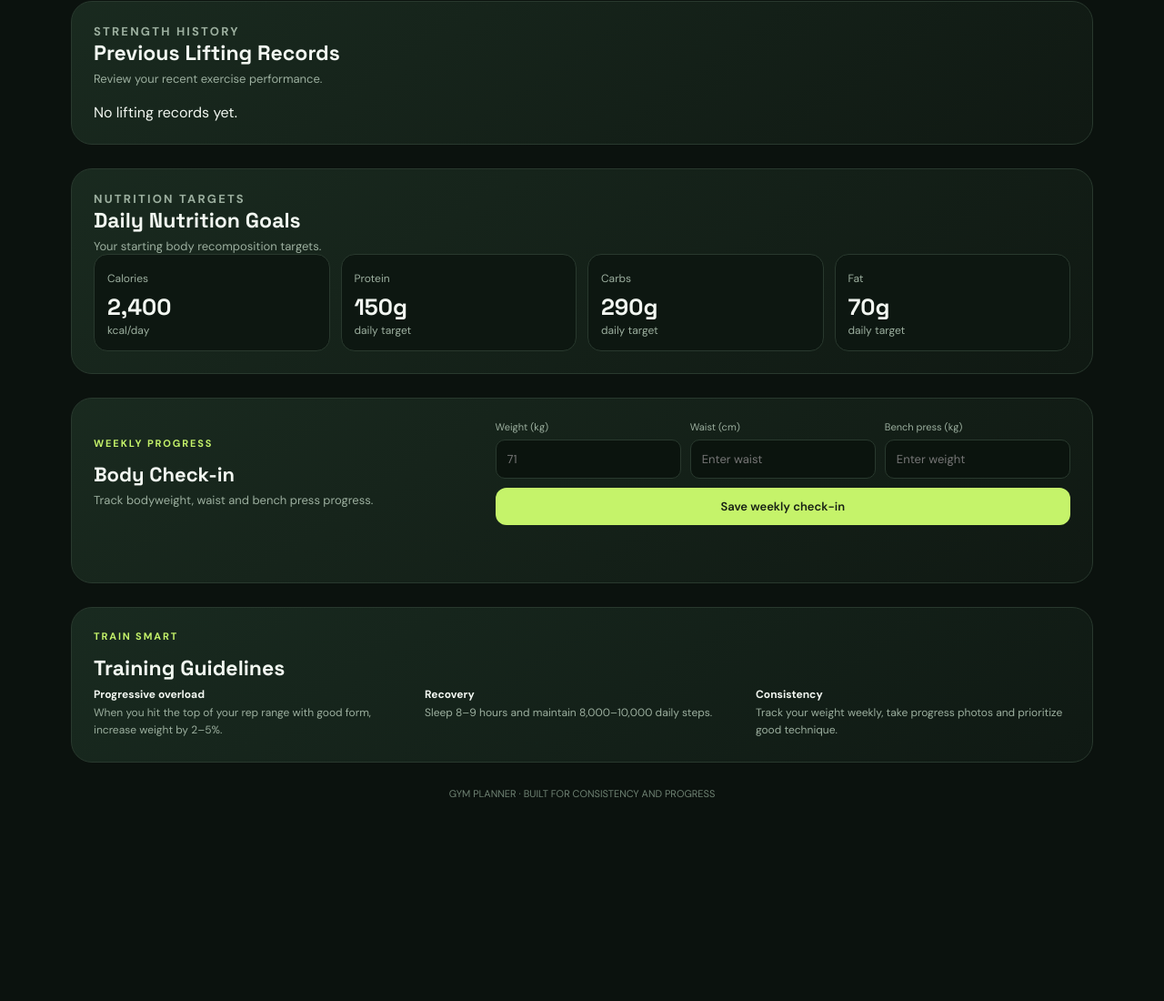
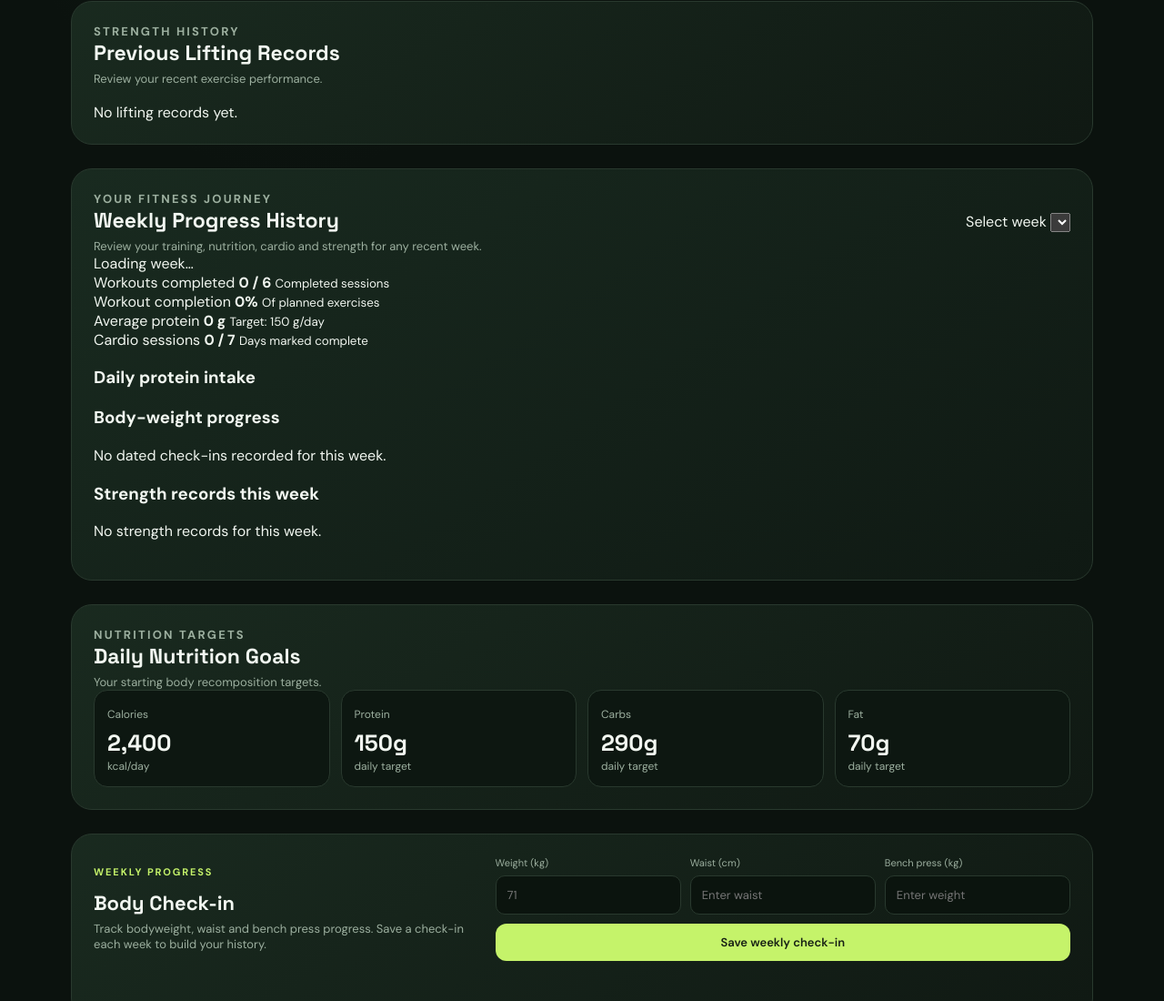
Before and after one commit to CoderAadi07/gym-planner, a plain HTML site: page index.html in a window 1280 px wide. Shown: the part 1531-2631 px from the top of the page at 91% size. Before the commit the page ends 2433 px from the top, so only its background shows below. Drawn offline with Linux system fonts and the light colour scheme; a script that the page names is missing.

Commit message:
Add weekly progress history section
Added a weekly progress history section to track fitness journey.

```diff
--- a/index.html
+++ b/index.html
@@ -79,22 +79,10 @@
 
         <aside class="panel details-panel">
           <h3>Session Details</h3>
-          <div class="detail-row">
-            <span>Cardio plan</span>
-            <strong id="cardio-detail">10–12 min treadmill</strong>
-          </div>
-          <div class="detail-row">
-            <span>Compound rest</span>
-            <strong>2–3 min</strong>
-          </div>
-          <div class="detail-row">
-            <span>Isolation rest</span>
-            <strong>60–90 sec</strong>
-          </div>
-          <div class="detail-row">
-            <span>Effort target</span>
-            <strong>1–3 RIR</strong>
-          </div>
+          <div class="detail-row"><span>Cardio plan</span><strong id="cardio-detail">10–12 min treadmill</strong></div>
+          <div class="detail-row"><span>Compound rest</span><strong>2–3 min</strong></div>
+          <div class="detail-row"><span>Isolation rest</span><strong>60–90 sec</strong></div>
+          <div class="detail-row"><span>Effort target</span><strong>1–3 RIR</strong></div>
           <div class="coach-note">
             <strong>COACH'S NOTE</strong>
             <p>Record your working weights and reps. Focus on controlled technique and progressive overload.</p>
@@ -111,32 +99,24 @@
           <p>Record your working weight, sets and reps for today's exercises.</p>
         </div>
       </div>
-      <div id="lift-tracker" class="tracker-list">
-        Loading exercises…
-      </div>
+      <div id="lift-tracker" class="tracker-list">Loading exercises…</div>
       <p id="lift-message" class="inline-message"></p>
     </section>
 
     <section class="tracker-grid">
-
       <div class="panel">
         <p class="eyebrow">DAILY NUTRITION</p>
         <h2>Protein Tracker</h2>
         <p class="muted">Your daily protein target is 150 grams.</p>
-
         <div class="protein-progress">
-          <div class="protein-progress-bar">
-            <span id="protein-progress-fill"></span>
-          </div>
+          <div class="protein-progress-bar"><span id="protein-progress-fill"></span></div>
           <div class="protein-summary">
             <strong id="protein-total">0 g</strong>
             <span id="protein-remaining">150 g remaining</span>
           </div>
         </div>
-
         <form id="protein-form" class="tracker-form">
-          <label>
-            Protein consumed (grams)
+          <label>Protein consumed (grams)
             <input id="protein-input" type="number" min="0" max="1000" step="1" placeholder="Enter grams" required>
           </label>
           <button class="button button-primary" type="submit">Save protein intake</button>
@@ -148,7 +128,6 @@
         <p class="eyebrow">CARDIO MANAGEMENT</p>
         <h2>Daily Cardio</h2>
         <p class="muted">Check off cardio once you complete it.</p>
-
         <div class="cardio-plan">
           <div>
             <strong>Today's planned cardio</strong>
@@ -161,7 +140,6 @@
         </div>
         <p id="cardio-message" class="inline-message"></p>
       </div>
-
     </section>
 
     <section class="panel">
@@ -172,9 +150,70 @@
           <p>Review your recent exercise performance.</p>
         </div>
       </div>
-      <div id="strength-history" class="history-list">
-        No lifting records yet.
+      <div id="strength-history" class="history-list">No lifting records yet.</div>
+    </section>
+
+    <!-- NEW: WEEKLY PROGRESS HISTORY -->
+    <section class="panel weekly-history-panel" id="weekly-history">
+      <div class="section-heading weekly-heading">
+        <div>
+          <p class="eyebrow">YOUR FITNESS JOURNEY</p>
+          <h2>Weekly Progress History</h2>
+          <p>Review your training, nutrition, cardio and strength for any recent week.</p>
+        </div>
+        <label class="week-selector-label">
+          Select week
+          <select id="week-selector" aria-label="Select a week"></select>
+        </label>
       </div>
+
+      <div class="week-range" id="week-range">Loading week…</div>
+
+      <div class="weekly-stats-grid">
+        <article class="weekly-stat-card">
+          <span>Workouts completed</span>
+          <strong id="week-workouts">0 / 6</strong>
+          <small id="week-workouts-detail">Completed sessions</small>
+        </article>
+        <article class="weekly-stat-card">
+          <span>Workout completion</span>
+          <strong id="week-workout-percent">0%</strong>
+          <small>Of planned exercises</small>
+        </article>
+        <article class="weekly-stat-card">
+          <span>Average protein</span>
+          <strong id="week-protein-average">0 g</strong>
+          <small id="week-protein-detail">Target: 150 g/day</small>
+        </article>
+        <article class="weekly-stat-card">
+          <span>Cardio sessions</span>
+          <strong id="week-cardio">0 / 7</strong>
+          <small>Days marked complete</small>
+        </article>
+      </div>
+
+      <div class="weekly-detail-grid">
+        <article class="weekly-detail-card">
+          <h3>Daily protein intake</h3>
+          <div id="week-protein-days" class="week-day-list"></div>
+        </article>
+
+        <article class="weekly-detail-card">
+          <h3>Body-weight progress</h3>
+          <div id="week-weight-summary" class="weight-summary">
+            No dated check-ins recorded for this week.
+          </div>
+        </article>
+      </div>
+
+      <article class="weekly-detail-card weekly-strength-card">
+        <h3>Strength records this week</h3>
+        <div id="week-strength-history" class="history-list">
+          No strength records for this week.
+        </div>
+      </article>
+
+      <p id="week-history-message" class="inline-message" aria-live="polite"></p>
     </section>
 
     <section class="panel">
@@ -197,7 +236,7 @@
       <div>
         <p class="eyebrow">WEEKLY PROGRESS</p>
         <h2>Body Check-in</h2>
-        <p class="muted">Track bodyweight, waist and bench press progress.</p>
+        <p class="muted">Track bodyweight, waist and bench press progress. Save a check-in each week to build your history.</p>
       </div>
       <form id="checkin-form" class="checkin-form">
         <label>Weight (kg)
```
